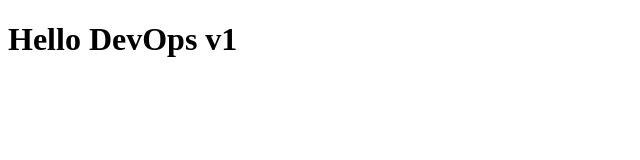
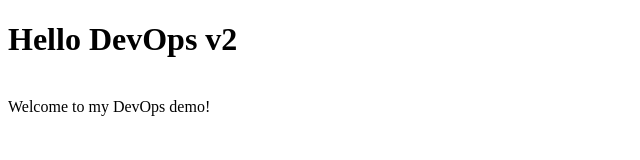
Before and after one commit to Lutch21/devops-demo, a plain HTML site: page app/index.html in a window 1280 px wide. Shown: the whole page, without its empty margins (0-640 px from the left). Drawn offline with Linux system fonts and the light colour scheme.

Commit message:
Show version two

```diff
--- a/app/index.html
+++ b/app/index.html
@@ -1,5 +1,6 @@
 <!doctype html>
 <html lang="en">
   <head><meta charset="utf-8"><title>DevOps Demo</title></head>
-  <body><h1>Hello DevOps v1</h1></body>
+  <body><h1>Hello DevOps v2</h1>
+  <br> Welcome to my DevOps demo!</body>
 </html>
```
